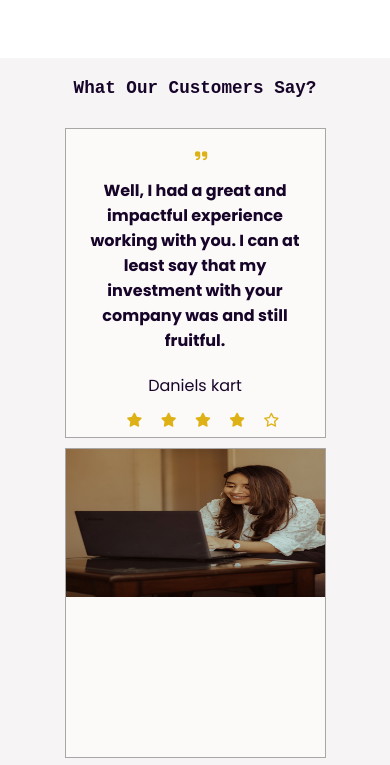
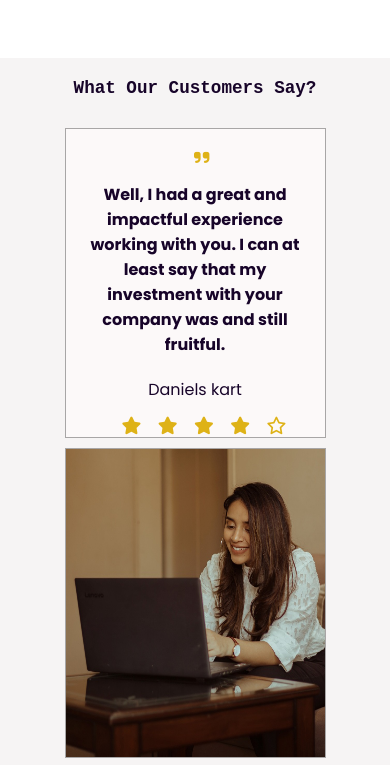
Before and after one commit to ubahchisam/CASDAS_REAL_ESTATE, a plain HTML site: page index.html in a window 390 px wide. Shown: the part 9700-10465 px from the top of the page. Drawn offline with nearby package versions, Linux system fonts and the light colour scheme.

Commit message:
Update style.css

```diff
--- a/css/style.css
+++ b/css/style.css
@@ -1085,6 +1085,7 @@ width: 100vw;
   margin: 5px;
   padding: 10px;
   color: #deb217;
+  Font-size: 2rem;
 }
 
 .comment-row h4 {
@@ -1112,9 +1113,13 @@ width: 100vw;
 }
 .comment-row img{
   width: 100%;
+  height: 100%;
 }
 .comment h1 {
   font-size: 1.1rem;
+}
+.comment-row i {
+  Font-size: 1.1rem;
 }
 }
 
```
